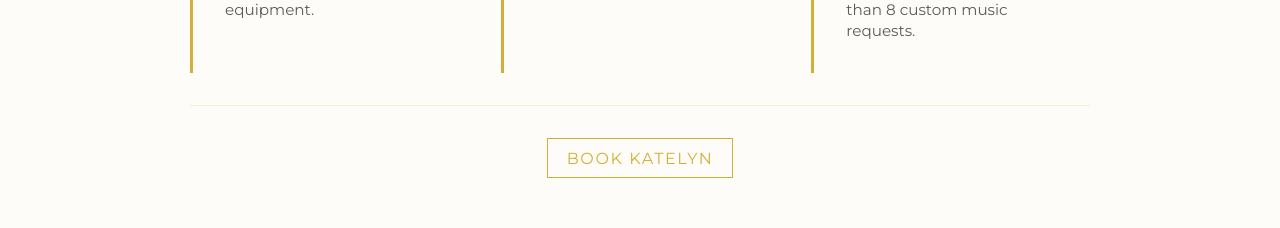
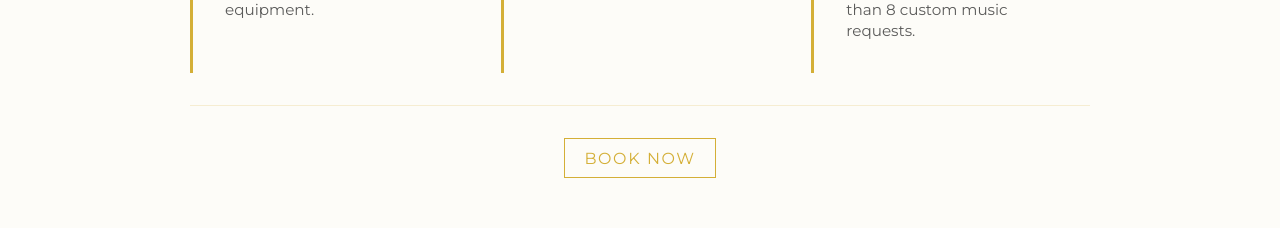
Before and after one commit to gavinmurray614-code/katelyngausepiano, a React (Vite) app: page / in a window 1280 px wide. Shown: the part 3560-3788 px from the top of the page. Built offline with nearby package versions, Linux system fonts and the light colour scheme; a web font is replaced by a local one.

Commit message:
header space

```diff
--- a/src/App.css
+++ b/src/App.css
@@ -77,6 +77,7 @@
 @media (max-width: 600px) {
   .nav-links {
     gap: var(--space-sm);
+    margin-left: var(--space-sm);
   }
 
   .nav-links a {
--- a/src/components/Pricing.tsx
+++ b/src/components/Pricing.tsx
@@ -36,7 +36,7 @@ const Pricing: React.FC = () => {
             </div>
 
             <button className="pricing-btn" onClick={() => document.getElementById('booking')?.scrollIntoView({ behavior: 'smooth' })}>
-              Book Katelyn
+              Book Now
             </button>
           </div>
         </div>
```
